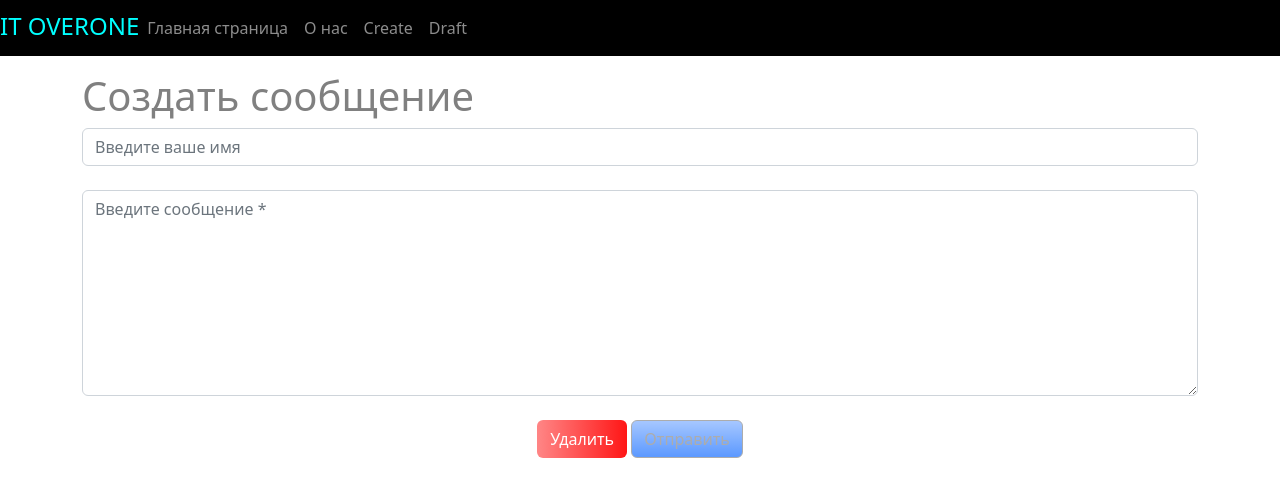
After one commit to Over2022/First_website, a Django app: page /draft/ in a window 1280 px wide. The commit adds this page. Shown: the top 497 px of the page. Run offline with Django 4.2, Linux system fonts and the light colour scheme.

Commit message:
page_draft

```diff
--- /dev/null
+++ b/website/main/templates/draft.html
@@ -0,0 +1,61 @@
+{% extends 'main/base.html'%}
+
+{% block title %}
+Страница о нас
+{% endblock %}
+
+{% block content %}
+<H1>Создать сообщение</H1>
+<form method="post">
+  <input type="text" class="form-control" placeholder="Введите ваше имя">
+ <br>
+ <textarea type="text" class="form-control" placeholder="Введите сообщение *" rows="8" required="required" ></textarea>
+ <br>
+</form>
+
+
+<style>
+.btn-grd-danger,
+.btn-grd-disabled
+ {
+ background-size: 200% auto;
+ -webkit-transition: 0.5s ease-in-out;
+ transition: 0.5s ease-in-out;
+ color: #fff;
+}
+.btn-grd-danger:hover
+{
+ background-position: right center;
+}
+
+.btn-grd-disabled.hor-grd
+{
+ background-size: auto 200%;
+}
+
+.btn-grd-disabled.hor-grd:hover
+{
+ background-position: bottom center;
+}
+
+
+
+.btn-grd-danger {
+ background-image: -webkit-gradient(linear, left top, right top, from(#ff8585), color-stop(51%, #ff1515), to(#ff8585));
+ background-image: linear-gradient(to right, #ff8585 0%, #ff1515 51%, #ff8585 100%);
+}
+
+.btn-grd-disabled.hor-grd {
+ background-image: -webkit-gradient(linear, left bottom, left top, from(#77aaff), color-stop(51%, #0764ff), to(#77aaff));
+ background-image: linear-gradient(to top, #77aaff 0%, #0764ff 51%, #77aaff 100%);
+}
+</style>
+<div class="container text-center">
+<button class="btn waves-effect waves-light btn-grd-danger"> Удалить </button>
+<button class="btn waves-effect waves-light hor-grd btn-grd-disabled btn-disabled disabled">Отправить</button>
+</div>
+{% endblock %}
+
+
+{% block text %}
+{% endblock %}
--- a/website/main/templates/main/base.html
+++ b/website/main/templates/main/base.html
@@ -16,6 +16,7 @@
         <a class="nav-link" href="{% url 'home'%}"><ya-tr-span>Главная страница</ya-tr-span></a>
         <a class="nav-link" href="{% url 'about'%}"><ya-tr-span>О нас</ya-tr-span></a>
         <a class="nav-link" href="{% url 'create'%}"><ya-tr-span>Create</ya-tr-span></a>
+        <a class="nav-link" href="{% url 'draft'%}"><ya-tr-span>Draft</ya-tr-span></a>
     </ul>
 </nav>
 <br>
--- a/website/main/templates/main/create.html
+++ b/website/main/templates/main/create.html
@@ -11,7 +11,7 @@
     <br>
     <textarea type="text" placeholder="Введите описание" class="form-control"></textarea>
     <br>
-    <button type="submit" class="'btn btn-success">Добавить</button>
+    <button type="submit" class="'btn btn-info disabled">Добавить</button>
 
 </form>
 {% endblock %}
--- a/website/main/urls.py
+++ b/website/main/urls.py
@@ -5,4 +5,5 @@ urlpatterns = [
     path('', views.index, name="home"),
     path('about/', views.about, name='about'),
     path('create/', views.create, name='create'),
+    path('draft/', views.draft, name='draft'),
 ]
```
Also changed, not shown: website/image/computer-research-clip-art-657099.png (added).
